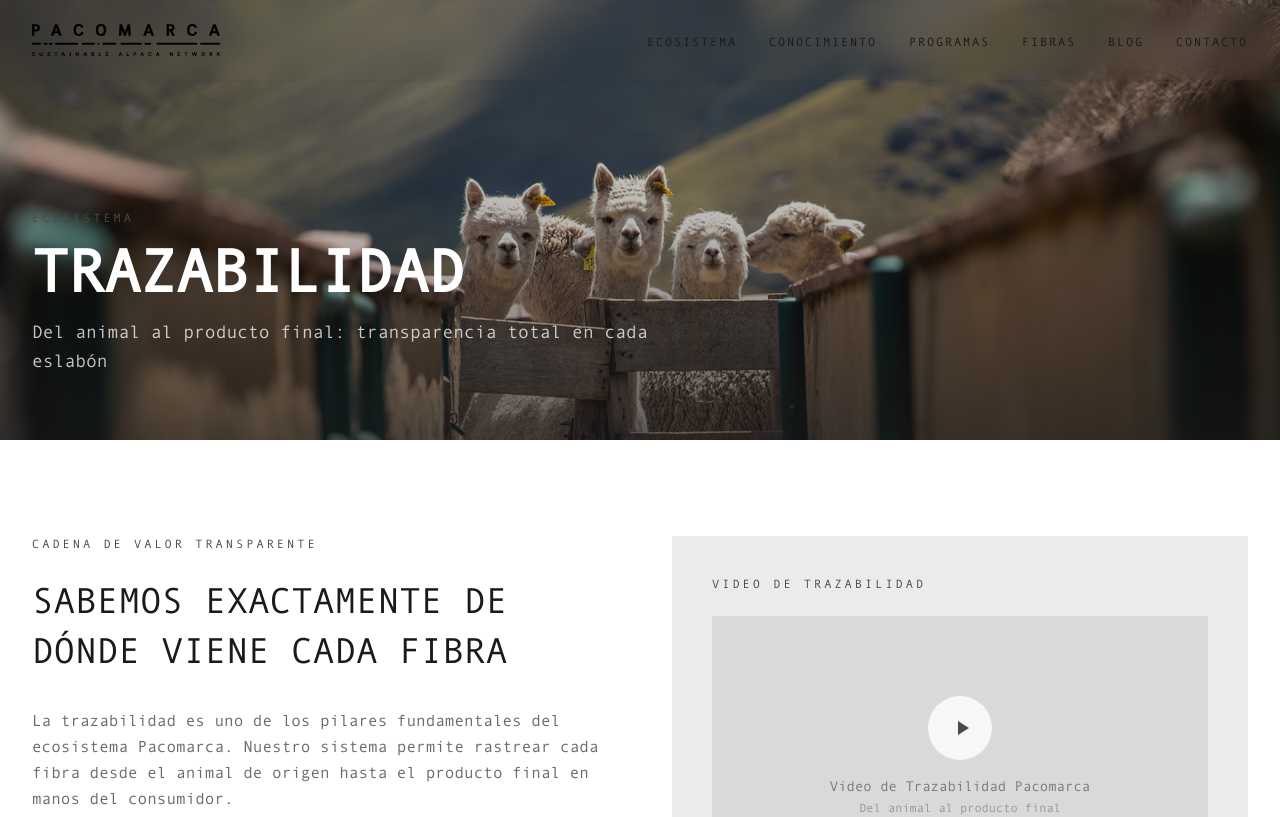
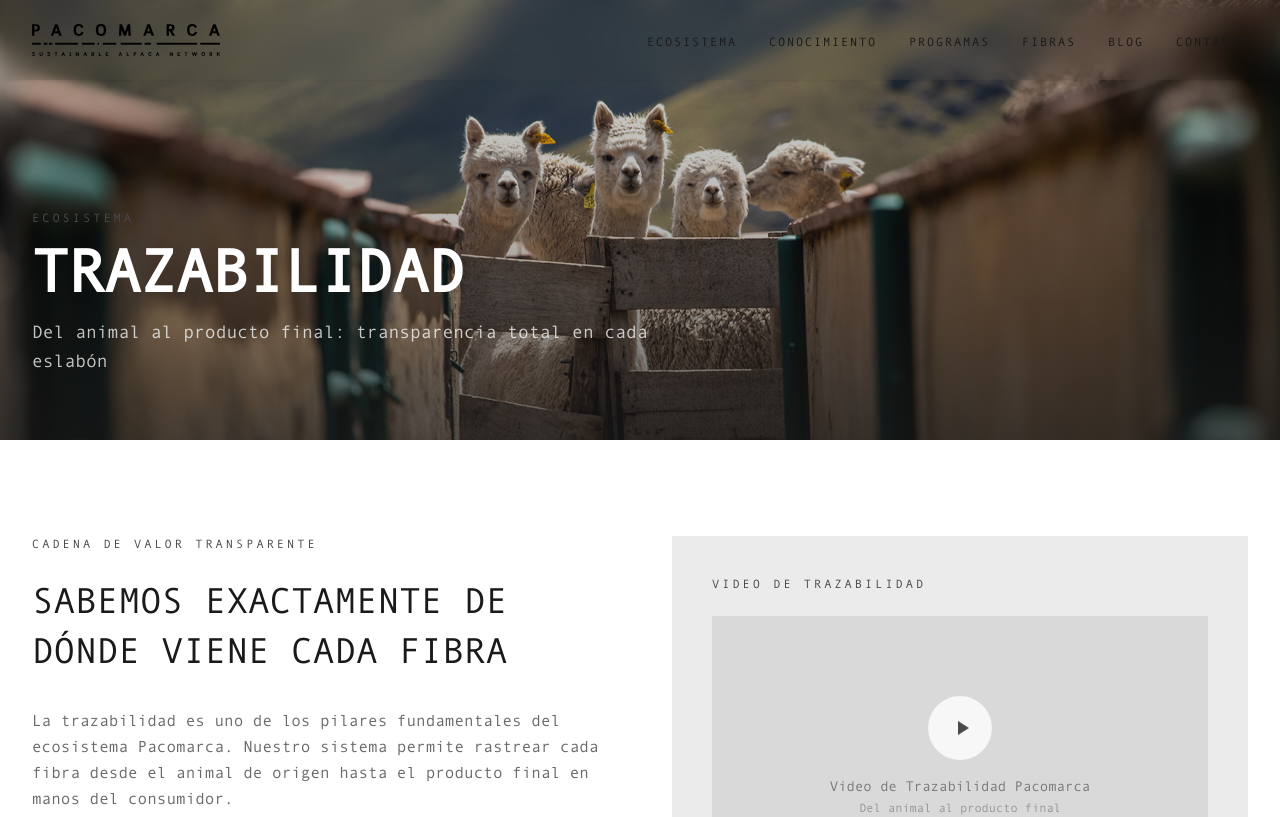
Before and after one commit to jpfernandezcenteno-max/Pacomarca, a Next.js app: page /ecosistema/trazabilidad in a window 1280 px wide. Shown: the top 817 px of the page. Built offline with nearby package versions, Linux system fonts and the light colour scheme; a web font is replaced by a local one.

Commit message:
Ajustar encuadre hero Trazabilidad -15%
Co-Authored-By: Claude Sonnet 4.6 <noreply@anthropic.com>

```diff
--- a/app/ecosistema/trazabilidad/page.tsx
+++ b/app/ecosistema/trazabilidad/page.tsx
@@ -33,7 +33,7 @@ export default function TrazabilidadPage() {
         title="Trazabilidad"
         subtitle="Del animal al producto final: transparencia total en cada eslabón"
         imageUrl="/ecosistema/trazabilidad/DDG_5570.jpg"
-        imagePosition="object-[center_10%]"
+        imagePosition="object-[center_25%]"
       />
 
       {/* Intro */}
```
